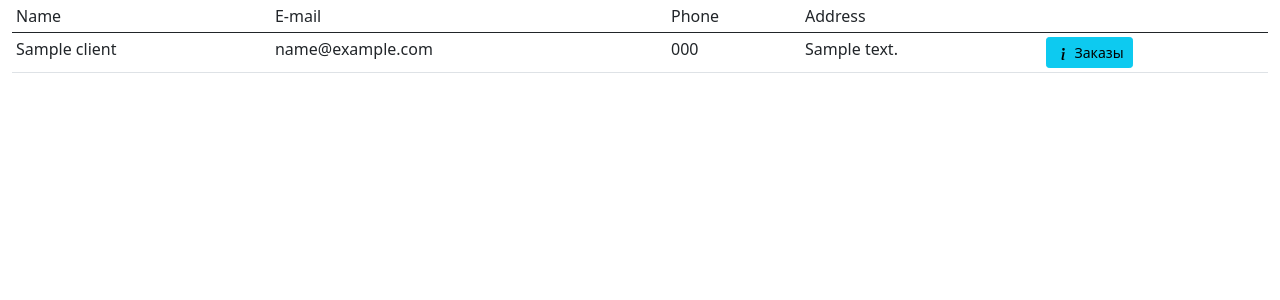
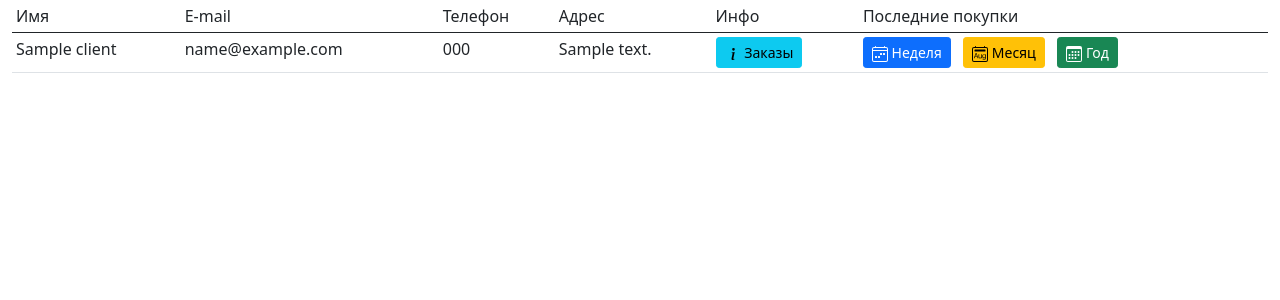
Before and after one commit to jokerjam-s/DJANGO_HOME, a Django app: page /clients/ in a window 1280 px wide. Shown: the part 40-340 px from the top of the page. Run offline with Django 4.2, Linux system fonts and the light colour scheme; tables that the repository leaves empty hold one stand-in row (values such as "Sample post"); some libraries are stand-ins or nearby versions.

Commit message:
part 2 ready

```diff
--- a/django_first/work_01_app/management/commands/fill_test_db.py
+++ b/django_first/work_01_app/management/commands/fill_test_db.py
@@ -64,15 +64,12 @@ class Command(BaseCommand):
         for order in orders:
             prod_in_order = random.randint(1, products_count)
             order.order_date = self.get_random_date(start, end)
-            print(f'{order.pk} - {order.cost}')
             for _ in range(prod_in_order):
                 prod = random.choice(products)
                 # if OrderProducts.objects.filter(order_id=order.pk, product_id=prod.pk).first() is None:
                 prod_cnt = random.randint(1, MAX_PROD_IN_ORDER)
-                order_prod = OrderProducts(order=order, product=prod, product_count=prod_cnt)
-                order_prod.save()
+                OrderProducts.create(order=order, product=prod, product_count=prod_cnt)
                 order.cost += prod_cnt * prod.price
-                print(f'{order.pk} - {order.cost} += {prod_cnt} * {prod.price}')
             order.save()
 
         self.stdout.write('Test data was created.')
--- a/django_first/work_01_app/templates/work_01_app/clients_list.html
+++ b/django_first/work_01_app/templates/work_01_app/clients_list.html
@@ -8,11 +8,12 @@ List of clients
 <table class="table table-sm table-hover table-responsive">
     <thead>
     <tr>
-        <td>Name</td>
+        <td>Имя</td>
         <td>E-mail</td>
-        <td>Phone</td>
-        <td>Address</td>
-        <td></td>
+        <td>Телефон</td>
+        <td>Адрес</td>
+        <td>Инфо</td>
+        <td>Последние покупки</td>
     </tr>
     </thead>
     <tbody>
@@ -28,7 +29,37 @@ List of clients
                 <svg xmlns="http://www.w3.org/2000/svg" width="16" height="16" fill="currentColor"
                      class="bi bi-info-lg" viewBox="0 0 16 16">
                     <path d="m9.708 6.075-3.024.379-.108.502.595.108c.387.093.464.232.38.619l-.975 4.577c-.255 1.183.14 1.74 1.067 1.74.72 0 1.554-.332 1.933-.789l.116-.549c-.263.232-.65.325-.905.325-.363 0-.494-.255-.402-.704l1.323-6.208Zm.091-2.755a1.32 1.32 0 1 1-2.64 0 1.32 1.32 0 0 1 2.64 0Z"/>
-                </svg> Заказы
+                </svg>
+                Заказы
+            </a>
+        </td>
+        <td>
+            <a class="btn btn-sm btn-primary" href="products/{{ client.pk }}/7">
+                <svg xmlns="http://www.w3.org/2000/svg" width="16" height="16" fill="currentColor"
+                     class="bi bi-calendar4-week" viewBox="0 0 16 16">
+                    <path d="M3.5 0a.5.5 0 0 1 .5.5V1h8V.5a.5.5 0 0 1 1 0V1h1a2 2 0 0 1 2 2v11a2 2 0 0 1-2 2H2a2 2 0 0 1-2-2V3a2 2 0 0 1 2-2h1V.5a.5.5 0 0 1 .5-.5zM2 2a1 1 0 0 0-1 1v1h14V3a1 1 0 0 0-1-1H2zm13 3H1v9a1 1 0 0 0 1 1h12a1 1 0 0 0 1-1V5z"/>
+                    <path d="M11 7.5a.5.5 0 0 1 .5-.5h1a.5.5 0 0 1 .5.5v1a.5.5 0 0 1-.5.5h-1a.5.5 0 0 1-.5-.5v-1zm-3 0a.5.5 0 0 1 .5-.5h1a.5.5 0 0 1 .5.5v1a.5.5 0 0 1-.5.5h-1a.5.5 0 0 1-.5-.5v-1zm-2 3a.5.5 0 0 1 .5-.5h1a.5.5 0 0 1 .5.5v1a.5.5 0 0 1-.5.5h-1a.5.5 0 0 1-.5-.5v-1zm-3 0a.5.5 0 0 1 .5-.5h1a.5.5 0 0 1 .5.5v1a.5.5 0 0 1-.5.5h-1a.5.5 0 0 1-.5-.5v-1z"/>
+                </svg>
+                Неделя
+            </a>
+            &nbsp;
+            <a class="btn btn-sm btn-warning" href="products/{{ client.pk }}/30">
+                <svg xmlns="http://www.w3.org/2000/svg" width="16" height="16" fill="currentColor"
+                     class="bi bi-calendar2-month" viewBox="0 0 16 16">
+                    <path d="m2.56 12.332.54-1.602h1.984l.54 1.602h.718L4.444 7h-.696L1.85 12.332h.71zm1.544-4.527L4.9 10.18H3.284l.8-2.375h.02zm5.746.422h-.676v2.543c0 .652-.414 1.023-1.004 1.023-.539 0-.98-.246-.98-1.012V8.227h-.676v2.746c0 .941.606 1.425 1.453 1.425.656 0 1.043-.28 1.188-.605h.027v.539h.668V8.227zm2.258 5.046c-.563 0-.91-.304-.985-.636h-.687c.094.683.625 1.199 1.668 1.199.93 0 1.746-.527 1.746-1.578V8.227h-.649v.578h-.019c-.191-.348-.637-.64-1.195-.64-.965 0-1.64.679-1.64 1.886v.34c0 1.23.683 1.902 1.64 1.902.558 0 1.008-.293 1.172-.648h.02v.605c0 .645-.423 1.023-1.071 1.023zm.008-4.53c.648 0 1.062.527 1.062 1.359v.253c0 .848-.39 1.364-1.062 1.364-.692 0-1.098-.512-1.098-1.364v-.253c0-.868.406-1.36 1.098-1.36z"/>
+                    <path d="M3.5 0a.5.5 0 0 1 .5.5V1h8V.5a.5.5 0 0 1 1 0V1h1a2 2 0 0 1 2 2v11a2 2 0 0 1-2 2H2a2 2 0 0 1-2-2V3a2 2 0 0 1 2-2h1V.5a.5.5 0 0 1 .5-.5zM2 2a1 1 0 0 0-1 1v11a1 1 0 0 0 1 1h12a1 1 0 0 0 1-1V3a1 1 0 0 0-1-1H2z"/>
+                    <path d="M2.5 4a.5.5 0 0 1 .5-.5h10a.5.5 0 0 1 .5.5v1a.5.5 0 0 1-.5.5H3a.5.5 0 0 1-.5-.5V4z"/>
+                </svg>
+                Месяц
+            </a>
+            &nbsp;
+            <a class="btn btn-sm btn-success" href="products/{{ client.pk }}/365">
+                <svg xmlns="http://www.w3.org/2000/svg" width="16" height="16" fill="currentColor"
+                     class="bi bi-calendar3" viewBox="0 0 16 16">
+                    <path d="M14 0H2a2 2 0 0 0-2 2v12a2 2 0 0 0 2 2h12a2 2 0 0 0 2-2V2a2 2 0 0 0-2-2zM1 3.857C1 3.384 1.448 3 2 3h12c.552 0 1 .384 1 .857v10.286c0 .473-.448.857-1 .857H2c-.552 0-1-.384-1-.857V3.857z"/>
+                    <path d="M6.5 7a1 1 0 1 0 0-2 1 1 0 0 0 0 2zm3 0a1 1 0 1 0 0-2 1 1 0 0 0 0 2zm3 0a1 1 0 1 0 0-2 1 1 0 0 0 0 2zm-9 3a1 1 0 1 0 0-2 1 1 0 0 0 0 2zm3 0a1 1 0 1 0 0-2 1 1 0 0 0 0 2zm3 0a1 1 0 1 0 0-2 1 1 0 0 0 0 2zm3 0a1 1 0 1 0 0-2 1 1 0 0 0 0 2zm-9 3a1 1 0 1 0 0-2 1 1 0 0 0 0 2zm3 0a1 1 0 1 0 0-2 1 1 0 0 0 0 2zm3 0a1 1 0 1 0 0-2 1 1 0 0 0 0 2z"/>
+                </svg>
+                Год
             </a>
         </td>
     </tr>
--- a/django_first/work_01_app/urls.py
+++ b/django_first/work_01_app/urls.py
@@ -5,5 +5,6 @@ urlpatterns = [
     path('', views.index, name='index'),
     path('about/', views.about, name='about'),
     path('clients/', views.clients_list, name='clients'),
-    path('clients/orders/<int:client_id>', views.client_orders, name='client_orders')
+    path('clients/orders/<int:client_id>', views.client_orders, name='client_orders'),
+    path('clients/products/<int:client_id>/<int:days_history>', views.client_prods, name='client_prods'),
 ]
--- a/django_first/work_01_app/views.py
+++ b/django_first/work_01_app/views.py
@@ -1,3 +1,7 @@
+from datetime import date, timedelta
+
+from django.db.models import Sum, F
+
 from work_01_app.models import Client, Order, Product, OrderProducts
 from django.shortcuts import render, get_object_or_404
 from django.http import HttpResponse
@@ -21,16 +25,57 @@ def clients_list(request):
 
 
 def client_orders(request, client_id):
-    """Отображение заказов пользователя."""
+    """Отображение заказов пользователя.
+
+    :client_id: код клиента, по которому проводится выборка
+    """
     client = get_object_or_404(Client, pk=client_id)
     # orders = Order.objects.prefetch_related('products').select_related('order_prods').filter(client_id=client_id)
 
     order_prods = OrderProducts.objects.select_related('product').select_related('order').filter(
-        order__client_id=client_id).order_by('-order_id', )
+        order__client_id=client_id).order_by('-order_id')
+
+    order_prods = order_prods.annotate(prod_cost=F('product__price') * F('product_count'))
 
     context = {
-        'client': client,
+        'client_name': client.client_name,
         'orders': order_prods,
     }
 
     return render(request, 'work_01_app/client_orders.html', context)
+
+
+def client_prods(request, client_id, days_history):
+    """
+    Список товаров заказанных клиентом за определенное кол-во дней.
+
+    :client_id: клиент по которому проводится выборка
+    :days_history: кол-во дней, за которые проводится просмотр истории
+    """
+    client = get_object_or_404(Client, pk=client_id)
+    date_start = date.today() - timedelta(days=days_history)
+
+    prod_info = OrderProducts.objects.select_related('product').select_related('odrders').filter(
+        order__order_date__gte=date_start, order__client_id=client_id)
+    prod_info = prod_info.values('product__prod_name', 'product__price').annotate(count_prod=Sum('product_count'))
+    prod_info = prod_info.annotate(cost=F('product__price') * F('count_prod'))
+
+    context = {
+        'client_name': client.client_name,
+        'period': period(days_history),
+        'products': prod_info
+    }
+
+    return render(request, 'work_01_app/client_products.html', context)
+
+
+def period(days: int) -> str:
+    """Период отчетности."""
+    match days:
+        case 7:
+            return 'за последнюю неделю'
+        case 30:
+            return 'за последний месяц'
+        case 365:
+            return 'за последний год'
+    return 'за произвольный период'
```
Also changed, not shown: django_first/work_01_app/templates/work_01_app/client_orders.html (+8 -5 lines), django_first/work_01_app/templates/work_01_app/client_products.html (added, +37 -0 lines).
